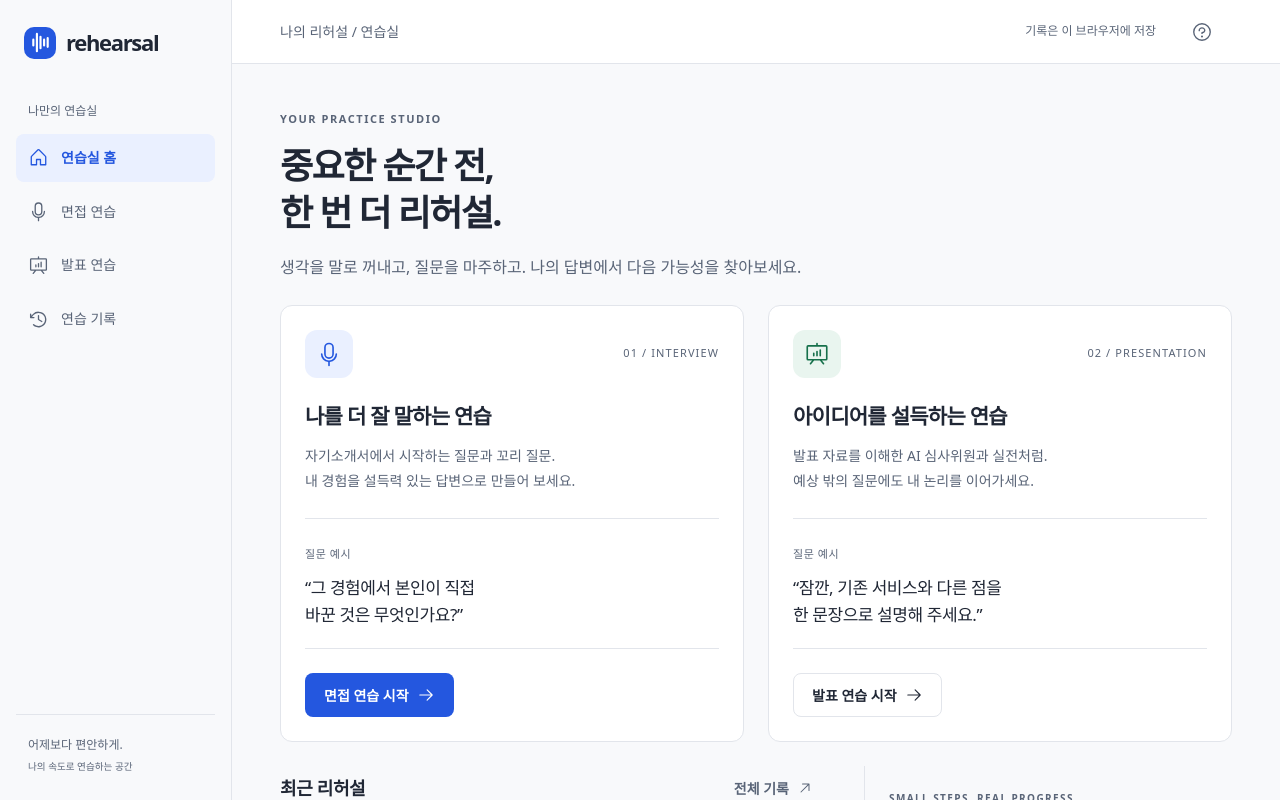
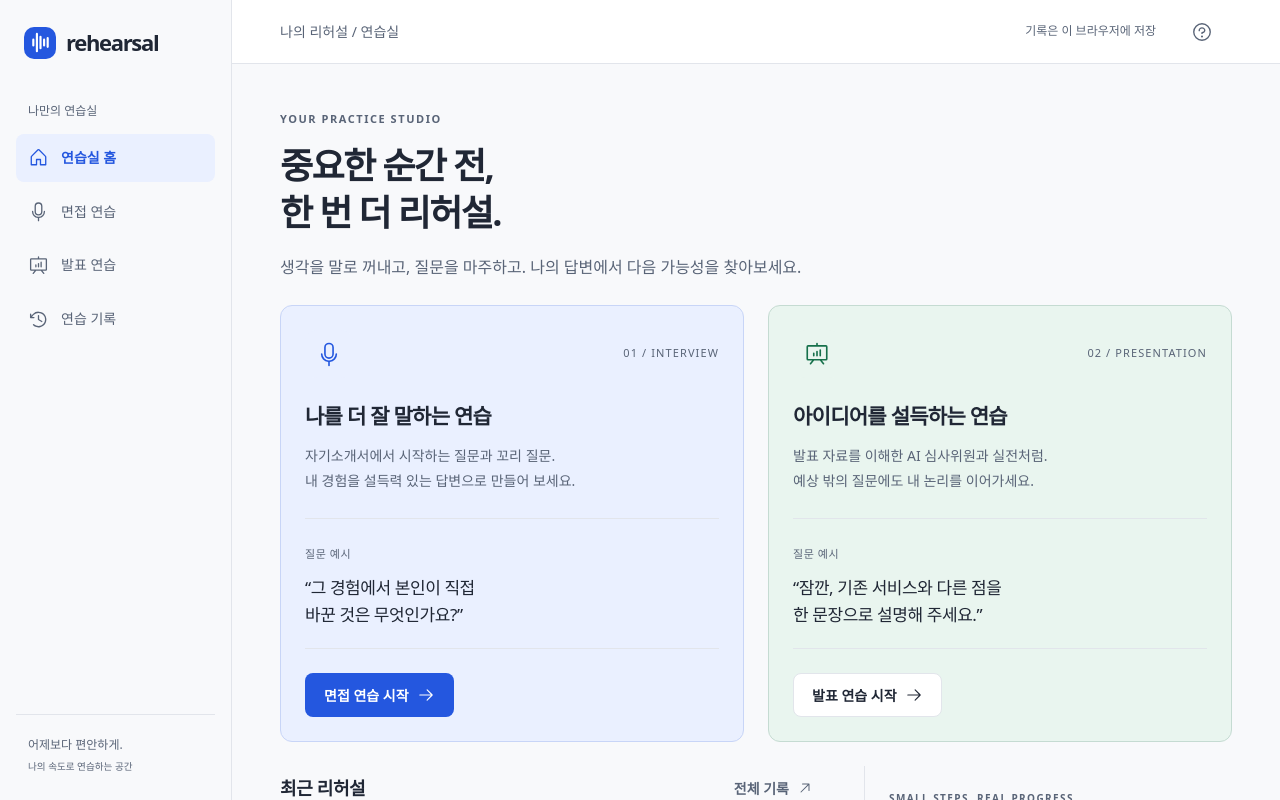
Before and after one commit to luckyandy7/rehearsal-studio, a Next.js app: page / in a window 1280 px wide. Shown: the top 800 px of the page. Built offline with nearby package versions, Linux system fonts and the light colour scheme.

Commit message:
Distinguish interview and presentation cards with soft colors

```diff
--- a/src/components/screens.css
+++ b/src/components/screens.css
@@ -95,9 +95,13 @@
 	margin: 8px 0 0;
 }
 .presentation-card {
-	background: var(--surface);
+	background: var(--success-soft);
 	color: var(--foreground);
-	border-color: var(--border);
+	border-color: color-mix(in srgb, var(--success) 25%, var(--surface));
+}
+.interview-card {
+	background: var(--primary-soft);
+	border-color: color-mix(in srgb, var(--primary) 25%, var(--surface));
 }
 .presentation-card .mode-icon {
 	background: var(--success-soft);
```
